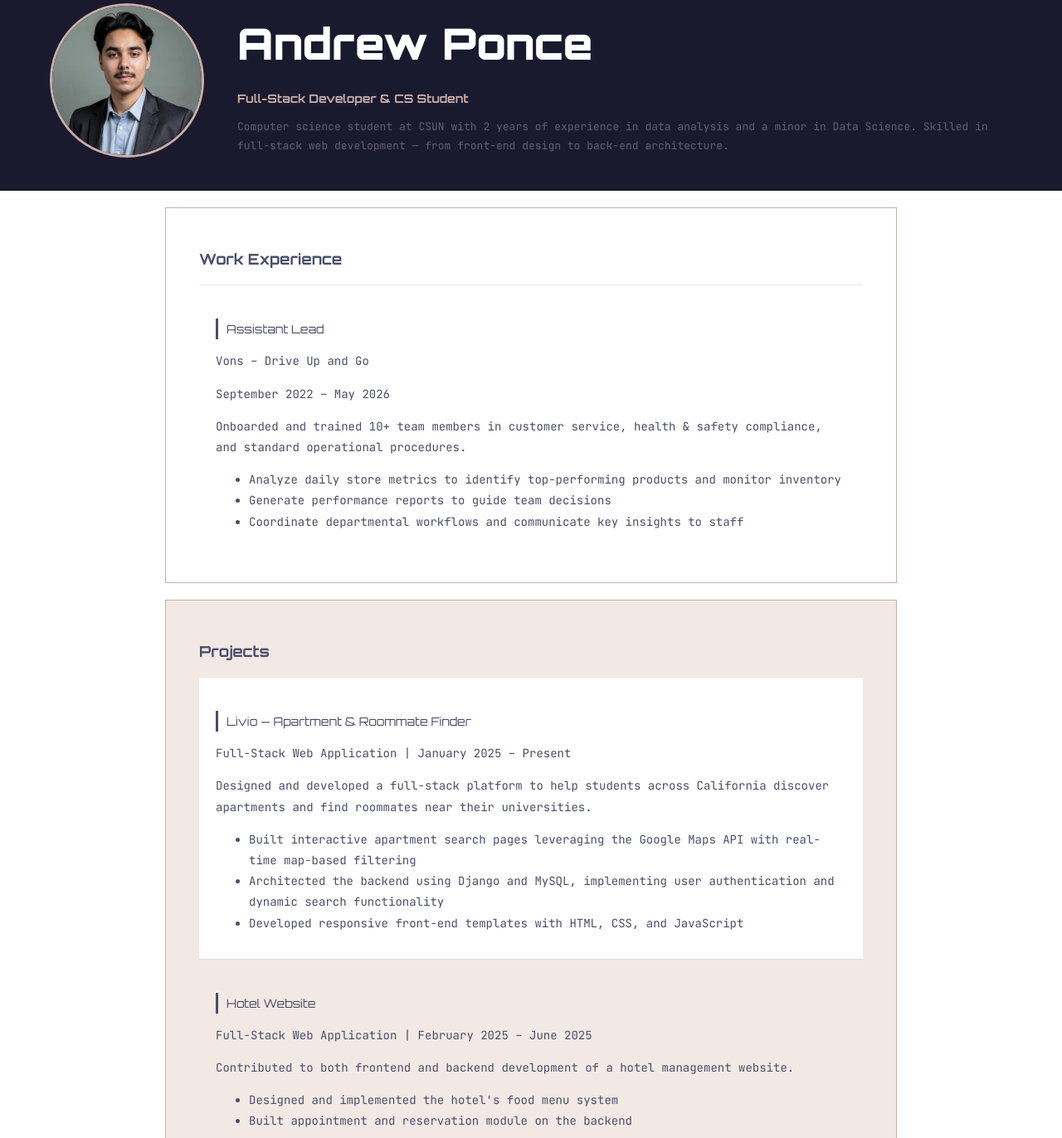
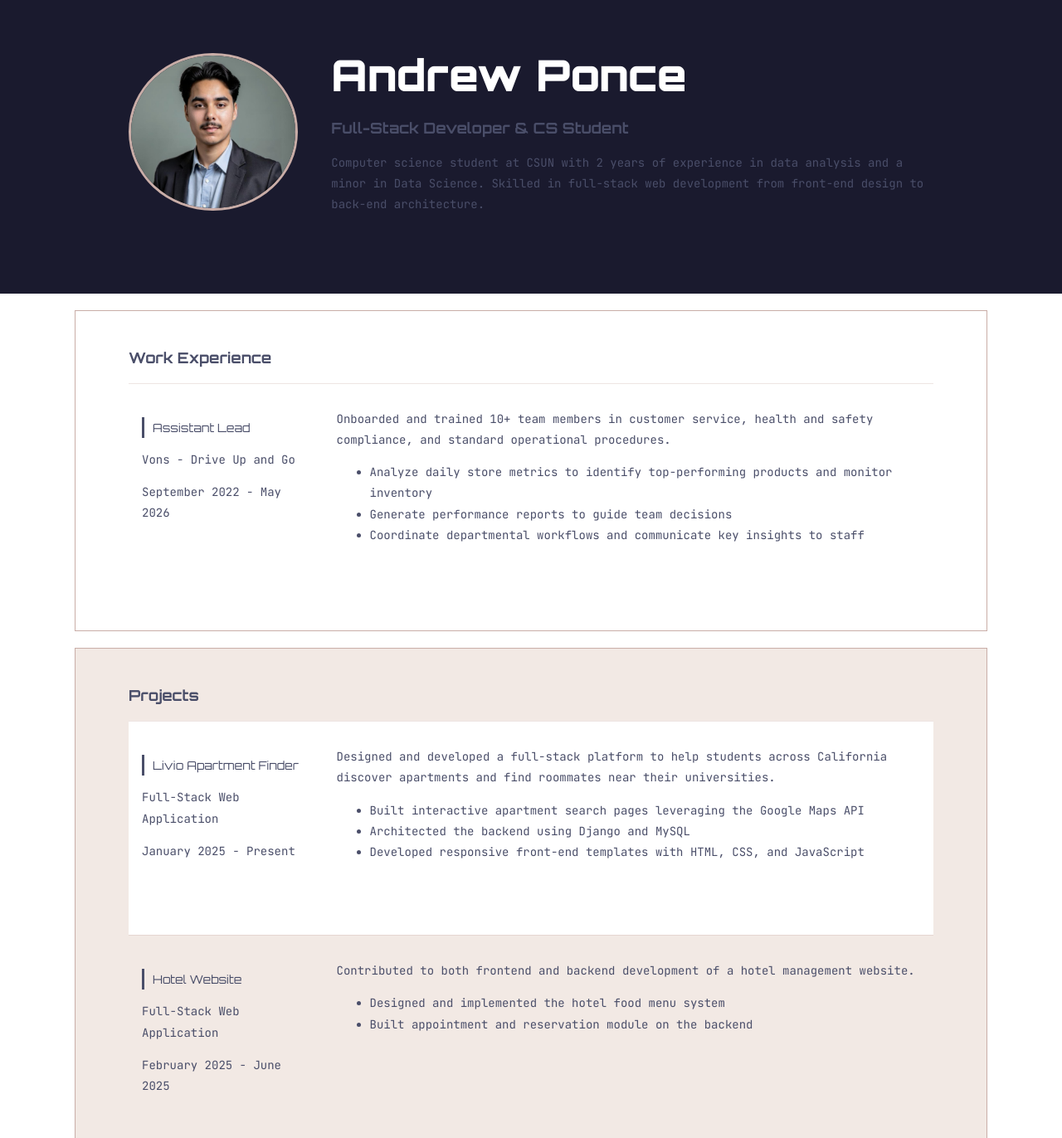
Before and after one commit to AndyP0nce/comp484_hw7, a plain HTML site: page index.html in a window 1280 px wide. Shown: the part 36-1408 px from the top of the page at 83% size. Drawn offline with Linux system fonts and the light colour scheme.

Commit message:
somewhat complete changes

```diff
--- a/css/styles.css
+++ b/css/styles.css
@@ -1,3 +1,8 @@
+/* HW7 step 5: box model fix - padding/border included in width, not added on top */
+*, *::before, *::after {
+    box-sizing: border-box;
+}
+
 /* Color Palette
    #ffffff  - White (background)
    #1a1a2e  - Dark Navy (header text)
@@ -27,11 +32,13 @@ h1 {
     margin: 0 0 6px 0;
 }
 
+/* HW7 step 3c: margin-top 0 removes extra space at top of each section */
 h2 {
     font-family: 'Orbitron', monospace;
     font-size: 18px;
     font-weight: 700;
     color: #4a4e69;
+    margin-top: 0;
 }
 
 h3 {
@@ -58,23 +65,84 @@ a {
 }
 
 img {
-    width: 180px;
-    height: 180px;
     border-radius: 50%;
     border: 3px solid #c9ada7;
     object-fit: cover;
+}
+
+
+/* HW7 step 1b and 2d: content-wrap centers content with max-width, reused across all sections */
+.content-wrap {
+    max-width: 1050px;
+    margin: 0 auto;
+    padding: 40px;
+    overflow: hidden;
+}
+
+/* HW7 step 6d: column-narrow floats left for image/meta side */
+.column-narrow {
+    width: 25%;
+    float: left;
+    padding-right: 3%;
+    min-height: 175px;
+}
+
+/* HW7 step 6e: column-wide floats left for description side */
+.column-wide {
+    width: 75%;
+    float: left;
+    min-height: 225px;
+}
+
+
+
+/* HW7 step 4b+4c: profile-img sets circular shape. float+margin handled by column-narrow */
+.profile-img {
+    width: 190px;
+    height: 190px;
+    border-radius: 50%;
+    border: 3px solid #c9ada7;
+    object-fit: cover;
+    display: block;
     flex-shrink: 0;
 }
 
-
 /* Header & Footer
 ------------------------------------*/
+
+/* HW7 step 4d: removes margin between name and tagline in header */
+header h1,
+header h2 {
+    margin: 0;
+}
+
+/* override float columns in header - use flexbox so pfp stays a fixed size */
+header .column-narrow {
+    width: auto;
+    float: none;
+    padding-right: 0;
+    margin-right: 40px;
+    min-height: auto;
+    flex-shrink: 0;
+}
+
+header .column-wide {
+    width: auto;
+    float: none;
+    min-height: auto;
+    flex: 1;
+}
+
+header .content-wrap {
+    display: flex;
+    align-items: center;
+}
+
 header {
     background-color: #1a1a2e;
     padding: 40px 60px;
     display: flex;
     align-items: center;
-    gap: 40px;
 }
 
 header .header-text h2 {
@@ -89,9 +157,10 @@ header .header-text p {
     margin: 0;
 }
 
+/* HW7 step 3e: text-align center so all footer child elements are centered */
 footer {
     background-color: #1a1a2e;
-    padding: 30px 60px;
+    padding: 0;
     text-align: center;
 }
 
@@ -107,40 +176,46 @@ footer a {
 }
 
 
+
+
+/* HW7 step 3g: targets only links inside contact-info, adds padding and inline-block */
+.contact-info a {
+    padding: 10px;
+    display: inline-block;
+}
+
 /* Work Experience
 ------------------------------------*/
 section:nth-of-type(1) {
     background-color: #ffffff;
-    padding: 30px 40px;
     border: 1px solid #c9ada7;
     margin: 20px auto;
-    max-width: 800px;
+    max-width: 1100px;
 }
 
 /* Projects */
 section:nth-of-type(2) {
     background-color: #f2e9e4;
-    padding: 30px 40px;
     border: 1px solid #c9ada7;
     margin: 20px auto;
-    max-width: 800px;
+    max-width: 1100px;
 }
 
 /* Education */
 section:nth-of-type(3) {
     background-color: #ffffff;
-    padding: 30px 40px;
     border: 1px solid #c9ada7;
     margin: 20px auto;
-    max-width: 800px;
+    max-width: 1100px;
 }
 
 
 /* Job alternating rows
 ------------------------------------*/
 .job {
-    padding: 16px 20px;
+    padding: 16px;
     border-top: 1px solid #c9ada750;
+    overflow: hidden;
 }
 
 .job_light {
--- a/index.html
+++ b/index.html
@@ -17,11 +17,16 @@
 
     <!-- // Intro -->
     <header>
-        <img src="images/pfp.png" alt="Andrew Ponce">
-        <div class="header-text">
+        <!-- HW7 step 1a: content-wrap added inside header to keep content from spanning full width -->
+        <div class="content-wrap">
+            <!-- HW7 step 6b and 4b: profile-img class added, column-narrow class added to img -->
+            <img src="images/pfp.png" alt="Andrew Ponce" class="profile-img column-narrow">
+            <!-- HW7 step 6c: column-wide div wraps h1, h2, and p -->
+            <div class="column-wide">
                 <h1>Andrew Ponce</h1>
-            <h2>Full-Stack Developer & CS Student</h2>
-            <p>Computer science student at CSUN with 2 years of experience in data analysis and a minor in Data Science. Skilled in full-stack web development — from front-end design to back-end architecture.</p>
+                <h2>Full-Stack Developer &amp; CS Student</h2>
+                <p>Computer science student at CSUN with 2 years of experience in data analysis and a minor in Data Science. Skilled in full-stack web development from front-end design to back-end architecture.</p>
+            </div>
         </div>
     </header>
 
@@ -29,69 +34,100 @@
 
         <!-- // Work Experience -->
         <section class="slide_left">
+            <!-- HW7 step 2a: content-wrap added inside section -->
+            <div class="content-wrap">
                 <h2>Work Experience</h2>
 
                 <div class="job job_light">
+                    <!-- HW7 step 6g: column-narrow wraps job title, company, date -->
+                    <div class="column-narrow">
                         <h3>Assistant Lead</h3>
-                <p>Vons – Drive Up and Go</p>
-                <p>September 2022 – May 2026</p>
-                <p>Onboarded and trained 10+ team members in customer service, health & safety compliance, and standard operational procedures.</p>
+                        <p>Vons - Drive Up and Go</p>
+                        <p>September 2022 - May 2026</p>
+                    </div>
+                    <!-- HW7 step 6g: column-wide wraps job summary and list -->
+                    <div class="column-wide">
+                        <p>Onboarded and trained 10+ team members in customer service, health and safety compliance, and standard operational procedures.</p>
                         <ul>
                             <li>Analyze daily store metrics to identify top-performing products and monitor inventory</li>
                             <li>Generate performance reports to guide team decisions</li>
                             <li>Coordinate departmental workflows and communicate key insights to staff</li>
                         </ul>
                     </div>
+                </div>
 
+            </div>
         </section>
 
 
         <!-- // Projects -->
         <section class="slide_right">
+            <!-- HW7 step 2a: content-wrap added inside section -->
+            <div class="content-wrap">
                 <h2>Projects</h2>
 
                 <div class="job job_light">
-                <h3>Livio — Apartment & Roommate Finder</h3>
-                <p>Full-Stack Web Application | January 2025 – Present</p>
+                    <div class="column-narrow">
+                        <h3>Livio Apartment Finder</h3>
+                        <p>Full-Stack Web Application</p>
+                        <p>January 2025 - Present</p>
+                    </div>
+                    <div class="column-wide">
                         <p>Designed and developed a full-stack platform to help students across California discover apartments and find roommates near their universities.</p>
                         <ul>
-                    <li>Built interactive apartment search pages leveraging the Google Maps API with real-time map-based filtering</li>
-                    <li>Architected the backend using Django and MySQL, implementing user authentication and dynamic search functionality</li>
+                            <li>Built interactive apartment search pages leveraging the Google Maps API</li>
+                            <li>Architected the backend using Django and MySQL</li>
                             <li>Developed responsive front-end templates with HTML, CSS, and JavaScript</li>
                         </ul>
                     </div>
+                </div>
 
                 <div class="job job_alt">
+                    <div class="column-narrow">
                         <h3>Hotel Website</h3>
-                <p>Full-Stack Web Application | February 2025 – June 2025</p>
+                        <p>Full-Stack Web Application</p>
+                        <p>February 2025 - June 2025</p>
+                    </div>
+                    <div class="column-wide">
                         <p>Contributed to both frontend and backend development of a hotel management website.</p>
                         <ul>
-                    <li>Designed and implemented the hotel's food menu system</li>
+                            <li>Designed and implemented the hotel food menu system</li>
                             <li>Built appointment and reservation module on the backend</li>
                         </ul>
                     </div>
+                </div>
 
                 <div class="job job_light">
+                    <div class="column-narrow">
                         <h3>Omaha Poker Game</h3>
                         <p>Java Application</p>
+                    </div>
+                    <div class="column-wide">
                         <p>Developed a fully functional Omaha Poker game in Java, applying advanced data structures and algorithms to manage game state, hand evaluation, and player logic.</p>
+                    </div>
                 </div>
 
                 <div class="job job_alt">
+                    <div class="column-narrow">
                         <h3>Employee Attrition Analysis</h3>
                         <p>Data Mining Project</p>
+                    </div>
+                    <div class="column-wide">
                         <p>Analyzed the IBM HR Analytics dataset using Python to identify which job fields experience the highest employee attrition rates.</p>
                         <ul>
                             <li>Applied data mining techniques to uncover key features driving employee turnover</li>
                             <li>Utilized pandas and scikit-learn for data preprocessing, EDA, and model evaluation</li>
                         </ul>
                     </div>
+                </div>
 
+            </div>
         </section>
 
 
         <!-- // Education -->
         <section class="slide_left">
+            <div class="content-wrap">
                 <h2>Education</h2>
 
                 <div class="job job_light">
@@ -106,32 +142,36 @@
                     <p>GPA: 3.5 | June 2022</p>
                 </div>
 
+            </div>
         </section>
 
     </main>
 
     <!-- // Footer & contact info -->
     <footer>
+        <!-- HW7 step 2b: content-wrap added inside footer -->
+        <div class="content-wrap">
             <h1>Let's Keep in Touch!</h1>
-        <div>
+            <!-- HW7 step 3f: contact-info class added to the div wrapping links -->
+            <div class="contact-info">
                 <a href="mailto:andyponce654@gmail.com">andyponce654@gmail.com</a>
                 <a href="#" target="_blank">LinkedIn</a>
                 <a href="#" target="_blank">GitHub</a>
             </div>
             <p>Copyright 2025 by Andrew Ponce</p>
+        </div>
     </footer>
-
 
     <script>
         const observer = new IntersectionObserver((entries) => {
             entries.forEach(entry => {
                 if (entry.isIntersecting) {
-                    entry.target.classList.add('visible');
+                    entry.target.classList.add("visible");
                 }
             });
         }, { threshold: 0.1 });
 
-        document.querySelectorAll('.slide_left, .slide_right').forEach(el => observer.observe(el));
+        document.querySelectorAll(".slide_left, .slide_right").forEach(el => observer.observe(el));
     </script>
 
 </body>
```
Lines whose indentation alone changed are shown as unchanged.
